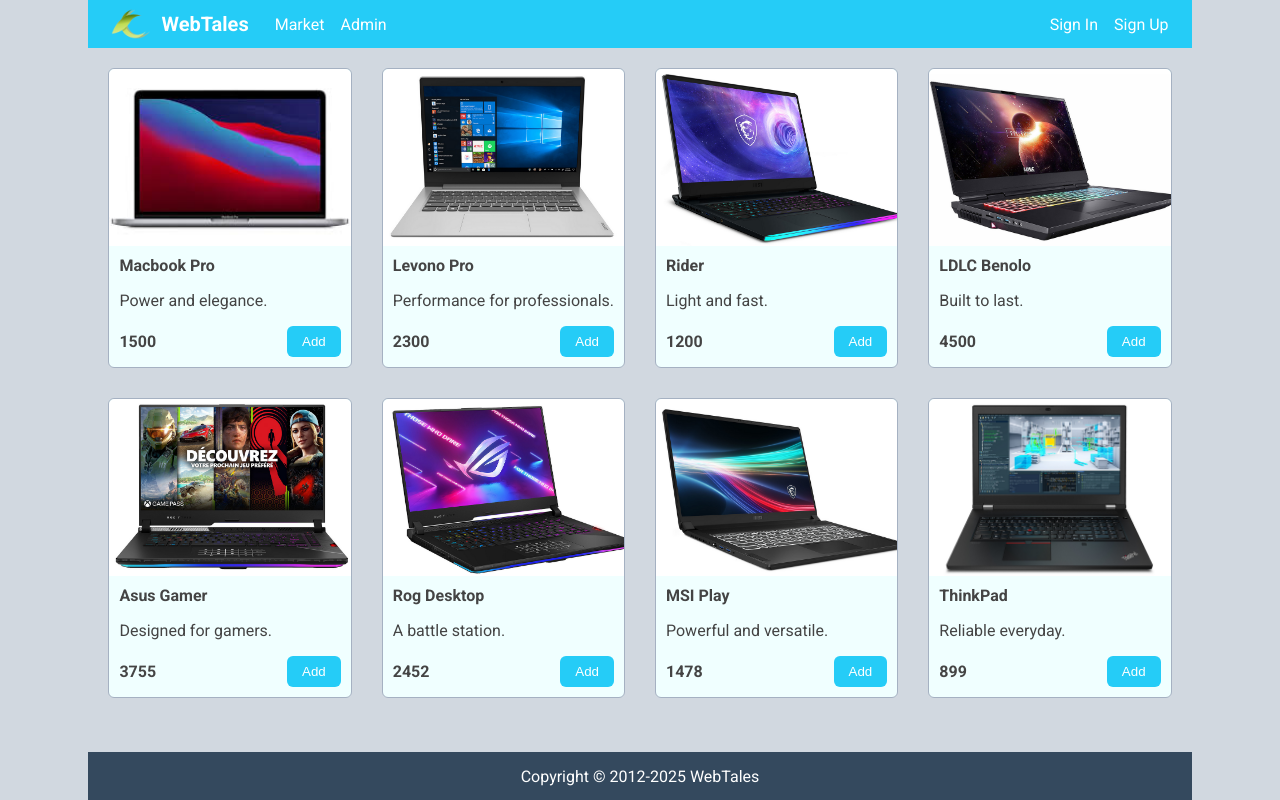
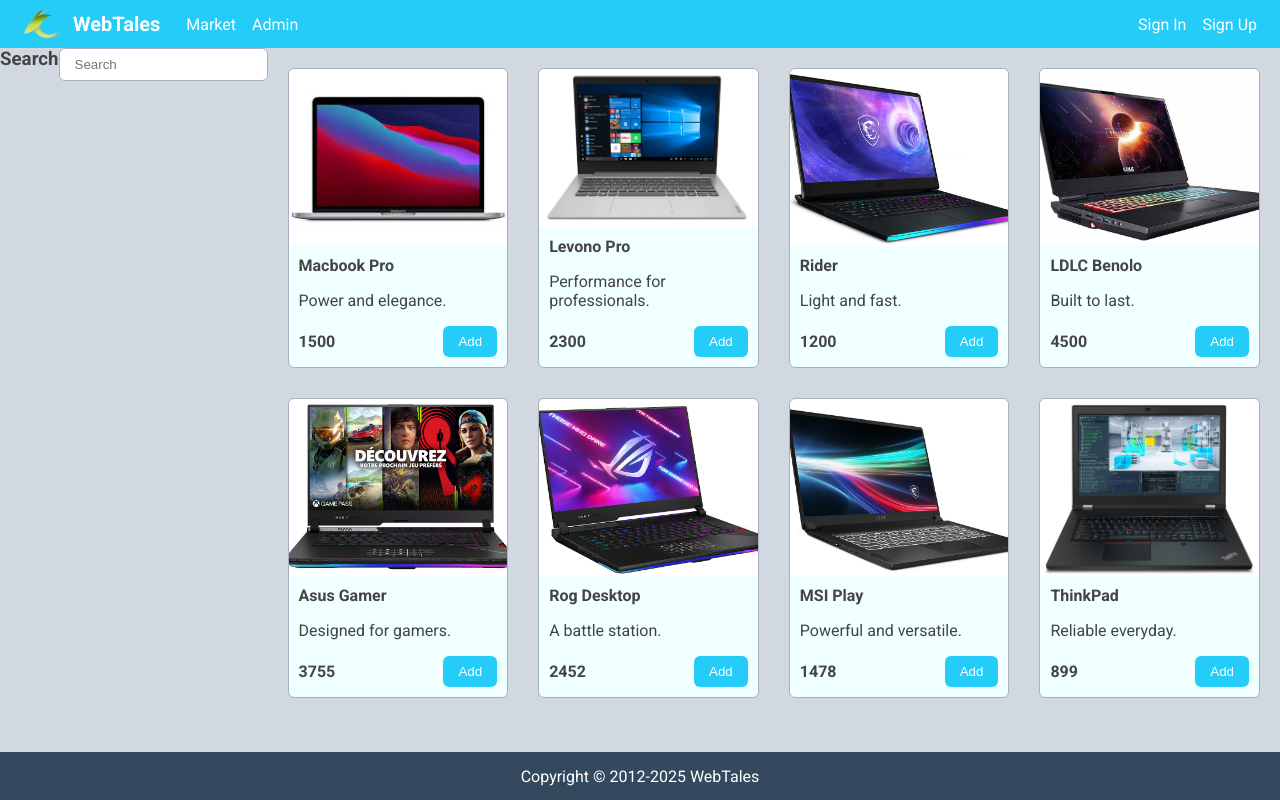
Before and after one commit to YahyaWebTales/simple-market, a Vue app: page / in a window 1280 px wide. Built offline with nearby package versions, Linux system fonts and the light colour scheme.

Commit message:
feat: adding Filter component

```diff
--- a/src/App.vue
+++ b/src/App.vue
@@ -6,7 +6,7 @@
   import data from './data/product';
   import { computed, reactive } from 'vue';
 
-  import type { ProductInterface , ProductCartInterface, FilterInterface } from "./interfaces";
+  import type { ProductInterface , ProductCartInterface, FilterInterface, FilterUpdate } from "./interfaces";
 import { DEFAULT_FILTERS } from "./data/filters";
 
 
@@ -18,7 +18,7 @@
   }>({
     products: data,
     cart: [],
-    filters: DEFAULT_FILTERS
+    filters: { ...DEFAULT_FILTERS }
   })
 
   function addProdToCart(productId: number): void {
@@ -46,7 +46,34 @@
   }
 };
 
+function updateFilter(filterUpdate: FilterUpdate) {
+  if(filterUpdate.search !== undefined){
+    state.filters.search = filterUpdate.search;
+  }else if(filterUpdate.priceRange){
+    state.filters.priceRange = filterUpdate.priceRange;
+  }else if(filterUpdate.category){
+    state.filters.category = filterUpdate.category;
+  }else{
+    state.filters = DEFAULT_FILTERS;
+  }
+}
+
 const cartEmpty = computed(() => state.cart.length === 0)
+
+const filteredProducts = computed(() => {
+  return state.products.filter((product) => {
+    if(
+      product.title.toLowerCase().startsWith(state.filters.search.toLowerCase()) &&
+      product.price <= state.filters.priceRange[1] && product.price >= state.filters.priceRange[0] &&
+      (product.category === state.filters.category  || state.filters.category === 'all')
+    ) {
+      return true;
+    }
+    else {
+      return false;
+    }
+  })
+})
 
 </script>
 
@@ -54,7 +81,7 @@
   <div class="app-container" :class="{gridEmpty: cartEmpty}">
     <TheHeader class="header" />
     <TheCart v-if="!cartEmpty" :cart="state.cart" class="cart" @remove-product-from-cart="removeProdFromCart"/>
-    <TheShop :products="state.products" @add-product-to-cart="addProdToCart" class="shop"/>
+    <TheShop @update-filter="updateFilter" :products="filteredProducts" @add-product-to-cart="addProdToCart" class="shop" :filters="state.filters"/>
     <TheFooter class="footer"/>
   </div>
 
--- a/src/assets/base.scss
+++ b/src/assets/base.scss
@@ -114,6 +114,10 @@
   margin-bottom: 10px;
 }
 
+.mb-20{
+  margin-bottom: 20px;
+}
+
 .mr-10 {
   margin-right: 10px;
 }
@@ -163,6 +167,12 @@
   }
 }
 
+/* Input */
+input{
+  border: var(--border);
+  border-radius: var(--border-radius);
+  padding: 8px 15px;
+}
 /* Media */
 
 @media (min-width: 1024px) {
--- a/src/components/Shop/Shop.vue
+++ b/src/components/Shop/Shop.vue
@@ -1,23 +1,30 @@
 <script setup lang="ts">
-    import type { ProductInterface } from '@/interfaces';
+    import type { FilterInterface, FilterUpdate, ProductInterface } from '@/interfaces';
     import ShopProductList from './ShopProductList.vue';
+    import ShopFilters from './ShopFilters.vue';
 
     defineProps<{
-        products: ProductInterface[]
+        products: ProductInterface[],
+        filters: FilterInterface
     }>();
 
     const emit = defineEmits<{
         (e: 'add-product-to-cart', productId: number): void;
+        (e: 'update-filter', updateFilter: FilterUpdate): void;
     }>();
 
 </script>
 
 <template>
-    <div>
+    <div class="d-flex flex-row">
+        <ShopFilters :filters="filters" @update-filter="emit('update-filter',$event)" class="shop-filter"/>
         <ShopProductList @add-product-to-cart="emit('add-product-to-cart',$event)" :products="products"/>
     </div>
 </template>
 
 <style lang="scss" scoped>
 
+    .shop-filter{
+        flex: 0 0 200px;
+    }
 </style>
--- /dev/null
+++ b/src/components/Shop/ShopFilters.vue
@@ -0,0 +1,18 @@
+<script setup lang="ts">
+import type { FilterInterface, FilterUpdate } from '@/interfaces';
+
+    defineProps<{filters: FilterInterface}>()
+    const emit = defineEmits<{
+        (e: 'updateFilter', filterUpdate: FilterUpdate): void;
+    }>()
+</script>
+
+<template>
+    <h3>Search</h3>
+    <div><input :value="filters.search" @input="emit('updateFilter', { search: ($event.target as HTMLInputElement).value})" type="text" placeholder="Search"></div>
+
+</template>
+
+<style lang="scss" scoped>
+
+</style>
--- a/src/components/Shop/ShopProductList.vue
+++ b/src/components/Shop/ShopProductList.vue
@@ -14,7 +14,7 @@
 
 <template>
     <div class="grid p-20">
-       <ShopProduct @add-product-to-cart="emit('add-product-to-cart',$event)" v-for="product of products" :product="product" />
+       <ShopProduct @add-product-to-cart="emit('add-product-to-cart',$event)" v-for="product of products" :key="product.id" :product="product" />
     </div>
 </template>
 
--- a/src/interfaces/filters.interface.ts
+++ b/src/interfaces/filters.interface.ts
@@ -5,3 +5,9 @@
     priceRange: [number, number];
     category: Category;
 }
+
+export interface FilterUpdate{
+    search?: string;
+    priceRange?: [number, number];
+    category?: Category;
+}
```
